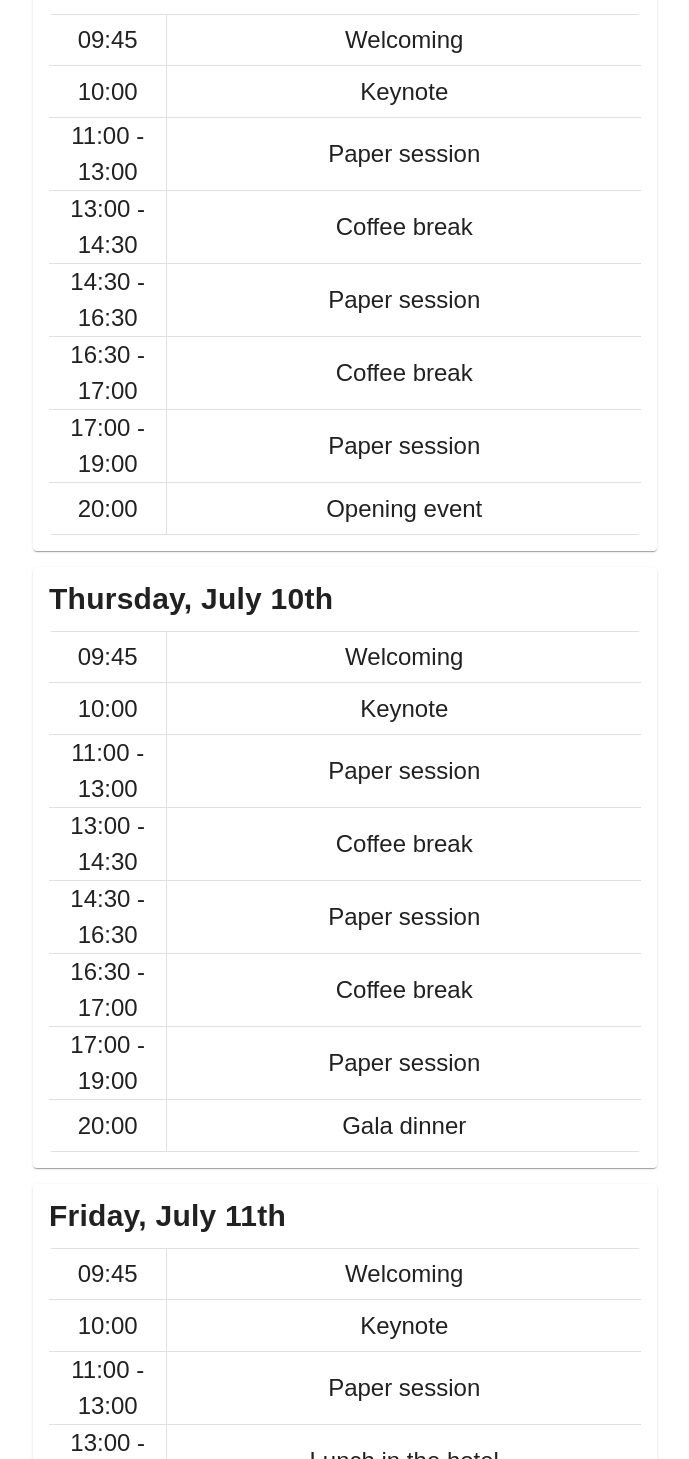
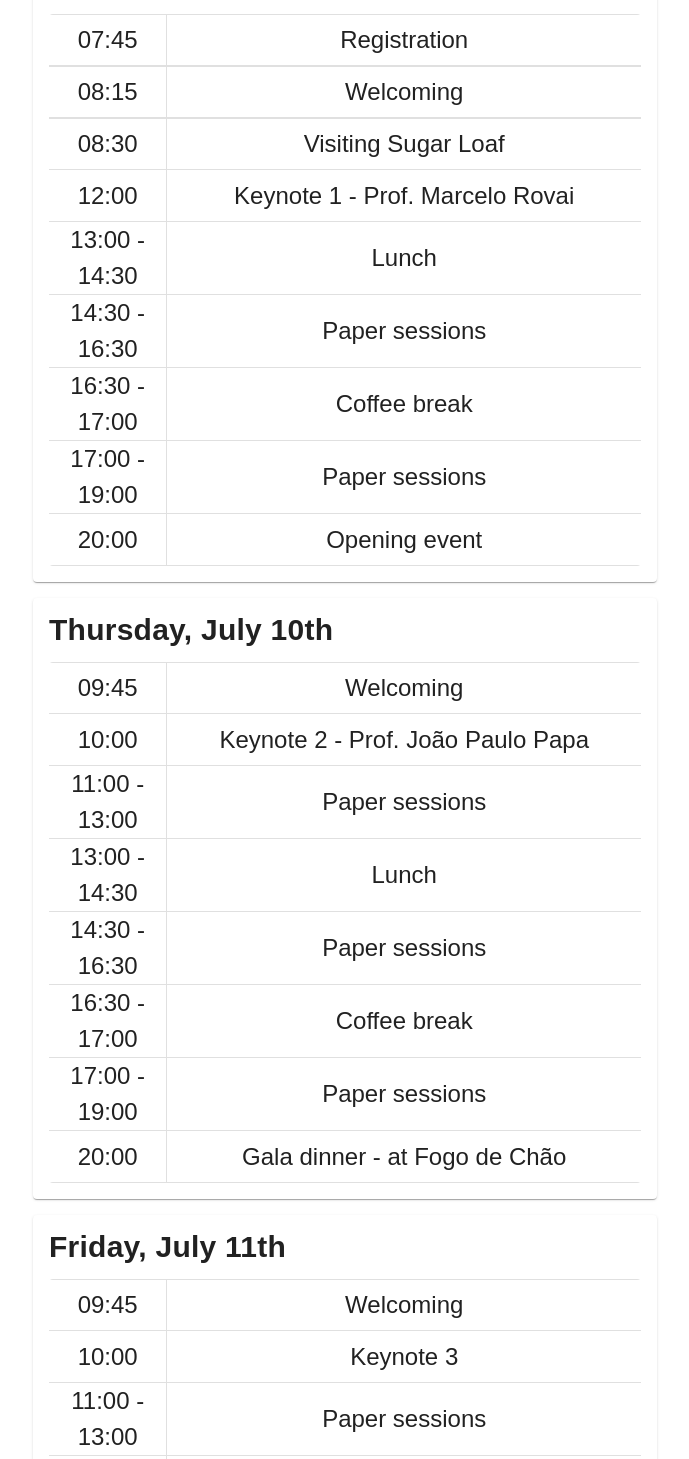
Before and after one commit to Fusion2025/web, a Nuxt app: page /schedule in a window 1280 px wide. Shown: the part 1211-2670 px from the top of the page, without its empty margins (295-984 px from the left). Built offline with nearby package versions, Linux system fonts and the light colour scheme.

Commit message:
Update schedule.vue - updated schedule

```diff
--- a/pages/schedule.vue
+++ b/pages/schedule.vue
@@ -81,24 +81,28 @@
                 </colgroup>
                 <tbody>
                   <tr>
-                    <td class="td-1">09:45</td>
+                    <td class="td-1">07:45</td>
+                    <td class="td-1">Registration</td>
+                  </tr>
+                  <tr>
+                    <td class="td-1">08:15</td>
                     <td class="td-1">Welcoming</td>
                   </tr>
                   <tr>
-                    <td class="td-n">10:00</td>
-                    <td class="td-n">Keynote</td>
+                    <td class="td-1">08:30</td>
+                    <td class="td-1">Visiting Sugar Loaf</td>
                   </tr>
                   <tr>
-                    <td class="td-n">11:00 - 13:00</td>
-                    <td class="td-n">Paper session</td>
+                    <td class="td-n">12:00</td>
+                    <td class="td-n">Keynote 1 - Prof. Marcelo Rovai</td>
                   </tr>
-                  <tr>
+                   <tr>
                     <td class="td-n">13:00 - 14:30</td>
-                    <td class="td-n">Coffee break</td>
+                    <td class="td-n">Lunch</td>
                   </tr>
                   <tr>
                     <td class="td-n">14:30 - 16:30</td>
-                    <td class="td-n">Paper session</td>
+                    <td class="td-n">Paper sessions</td>
                   </tr>
                   <tr>
                     <td class="td-n">16:30 - 17:00</td>
@@ -106,7 +110,7 @@
                   </tr>
                   <tr>
                     <td class="td-n">17:00 - 19:00</td>
-                    <td class="td-n">Paper session</td>
+                    <td class="td-n">Paper sessions</td>
                   </tr>
                   <tr>
                     <td class="td-n">20:00</td>
@@ -135,19 +139,19 @@
                   </tr>
                   <tr>
                     <td class="td-n">10:00</td>
-                    <td class="td-n">Keynote</td>
+                    <td class="td-n">Keynote 2 - Prof. João Paulo Papa</td>
                   </tr>
                   <tr>
                     <td class="td-n">11:00 - 13:00</td>
-                    <td class="td-n">Paper session</td>
+                    <td class="td-n">Paper sessions</td>
                   </tr>
                   <tr>
                     <td class="td-n">13:00 - 14:30</td>
-                    <td class="td-n">Coffee break</td>
+                    <td class="td-n">Lunch</td>
                   </tr>
                   <tr>
                     <td class="td-n">14:30 - 16:30</td>
-                    <td class="td-n">Paper session</td>
+                    <td class="td-n">Paper sessions</td>
                   </tr>
                   <tr>
                     <td class="td-n">16:30 - 17:00</td>
@@ -155,11 +159,11 @@
                   </tr>
                   <tr>
                     <td class="td-n">17:00 - 19:00</td>
-                    <td class="td-n">Paper session</td>
+                    <td class="td-n">Paper sessions</td>
                   </tr>
                   <tr>
                     <td class="td-n">20:00</td>
-                    <td class="td-n">Gala dinner</td>
+                    <td class="td-n">Gala dinner - at Fogo de Chão</td>
                   </tr>
                 </tbody>
               </v-table>
@@ -184,15 +188,15 @@
                   </tr>
                   <tr>
                     <td class="td-n">10:00</td>
-                    <td class="td-n">Keynote</td>
+                    <td class="td-n">Keynote 3</td>
                   </tr>
                   <tr>
                     <td class="td-n">11:00 - 13:00</td>
-                    <td class="td-n">Paper session</td>
+                    <td class="td-n">Paper sessions</td>
                   </tr>
                   <tr>
                     <td class="td-n">13:00 - 14:30</td>
-                    <td class="td-n">Lunch in the hotel</td>
+                    <td class="td-n">Lunch</td>
                   </tr>
                   <tr>
                     <td class="td-n">15:00</td>
```
